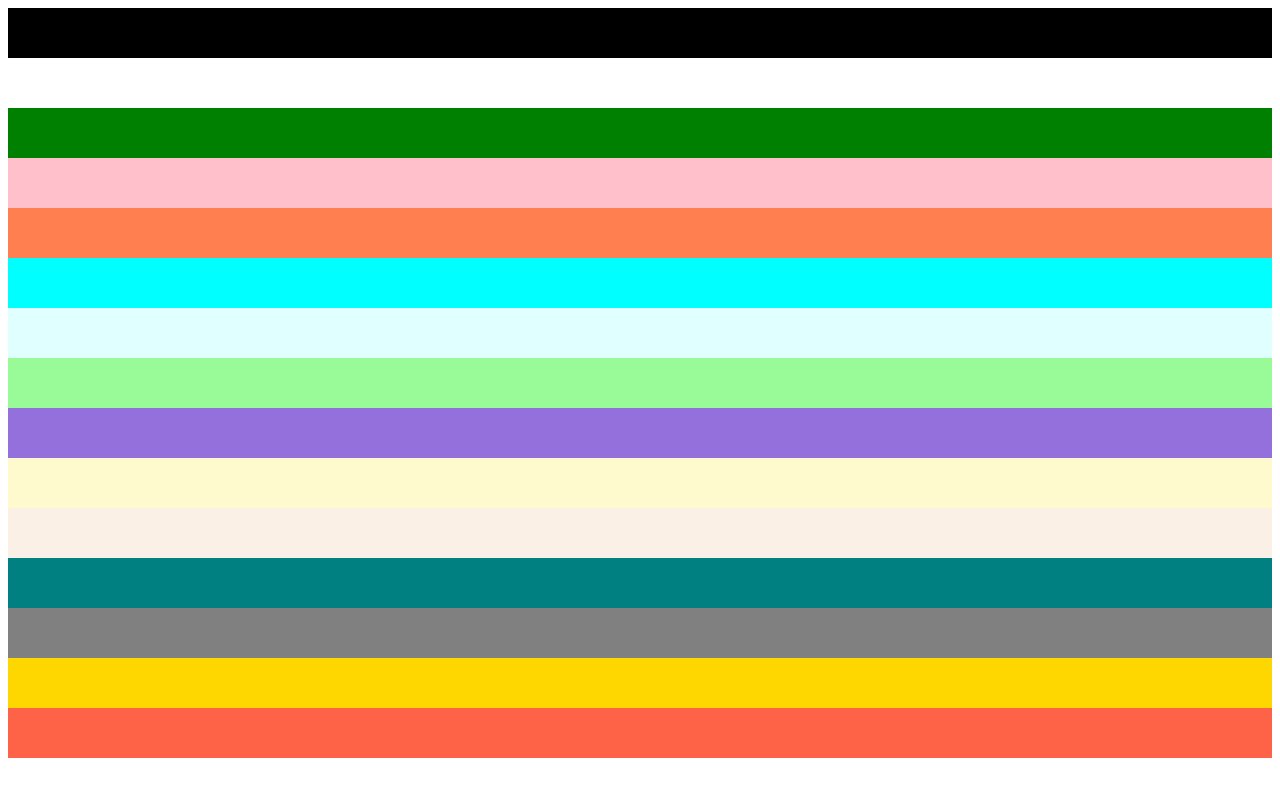
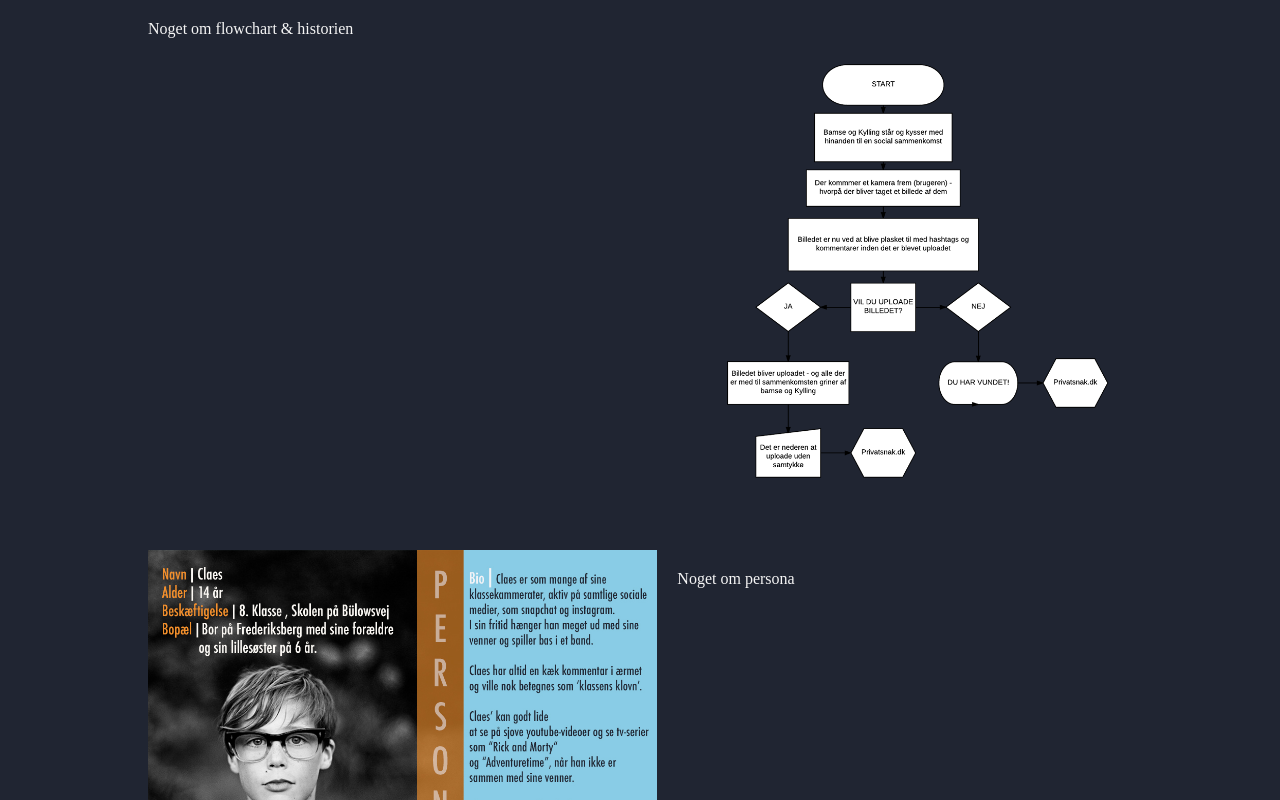
Before and after one commit to dionlefeldt/sexogsamfund, a plain HTML site: page animation.html in a window 1280 px wide. Shown: the top 800 px of the page. Drawn offline with nearby package versions, Linux system fonts and the light colour scheme.

Commit message:
added images + added CSS structure  (Missing better design layout)

```diff
--- a/animation.html
+++ b/animation.html
@@ -1,29 +1,65 @@
 <!DOCTYPE html>
-<html lang="da-DK">
+<html lang="da">
 <head>
+   <meta name="robots" content="noindex">
     <meta charset="utf-8">
     <title>Sex og Samfund - Dokumentation</title>
     <link rel="stylesheet" href="faner.css">
-    <link rel="stylesheet" href="animation.css">
+    <link rel="stylesheet" href="animation">
 </head>
 
 <body>
-
-<div id="kontakt"></div>
-<div id="scene"></div>
-<div id="historie-ide"></div>
-<div id="historiebeskrivelse"></div>
-<div id="persona"></div>
-<div id="moodboard"></div>
-<div id="styletile"></div>
-<div id="scenografi"></div>
-<div id="layoutdiagram"></div>
-<div id="sekvensdiagram"></div>
-<div id="asset-liste"></div>
-<div id="test-dokumentation"></div>
-<div id="fernisering"></div>
-<div id="trello-backlog"></div>
-<div id="burndowncharts"></div>
+<section id="kontakt"></section>
+<section id="scene"></section>
+<section id="historie_ide"></section>
+<section id="historiebeskrivelse">
+     <div class="sectionwrapper">
+    <div class="column_wide">
+     <p>Noget om flowchart & historien</p>
+      </div>
+   <div class="column_narrow">
+     <img src="indhold/flowchart.png" alt="styletile">
+      </div>
+    </div>
+</section>
+<section id="persona">
+     <div class="sectionwrapper">
+    <div class="column_wide">
+   <img src="indhold/persona_claes.jpg" alt="styletile">
+      </div>
+   <div class="column_narrow">
+     <p>Noget om persona</p>
+      </div>
+    </div>
+</section>
+<section id="moodboard">
+     <div class="sectionwrapper">
+    <div class="column_wide">
+     <p>Noget om moodboardet</p>
+      </div>
+   <div class="column_narrow">
+     <img src="indhold/moodboard.jpg" alt="styletile">
+      </div>
+    </div>
+</section>
+<section id="styletile">
+  <div class="sectionwrapper">
+    <div class="column_wide">
+   <img src="indhold/styletile.jpg" alt="styletile">
+      </div>
+   <div class="column_narrow">
+     <p>Noget om styletilet</p>
+      </div>
+    </div>
+</section>
+<section id="scenografi"></section>
+<section id="layoutdiagram"></section>
+<section id="sekvensdiagram"></section>
+<section id="asset_liste"></section>
+<section id="test_dokumentation"></section>
+<section id="fernisering"></section>
+<section id="trello_backlog"></section>
+<section id="burndowncharts"></section>
 
 
 <script src="https://code.jquery.com/jquery-3.2.0.min.js"></script>
--- a/faner.css
+++ b/faner.css
@@ -1,60 +1,135 @@
-#kontakt {
-    background-color: black;
-    height: 50px;
+* {
+    margin: 0;
+    padding: 0;
+    background-color: #202532;
 }
-#scene {
-    background-color: white;
-    height: 50px;
+
+
+img {
+    width: 100%;
 }
-#historie-ide {
-    background-color: green;
-    height: 50px;
+
+/* ------------------- FLEXBOX START ------------------ */
+
+.sectionwrapper {
+    display: flex;
+    flex-wrap: wrap;
+    height: 100%;
 }
-#historiebeskrivelse {
-    background-color: pink;
-    height: 50px;
+
+.column {
+    flex-basis: 300px;
+    flex-grow: 1;
 }
-#persona {
-    background-color: coral;
-    height: 50px;
+
+.column_content {
+    display: flex;
+    flex-wrap: wrap;
+    height: 100%;
 }
-#moodboard {
-    background-color: aqua;
-    height: 50px;
+
+.top {
+    flex-basis: 300px;
+    flex-grow: 3;
 }
-#styletile {
-    background-color: lightcyan;
-    height: 50px;
+
+.bottom {
+    align-self: flex-end;
 }
-#scenografi {
-    background-color: palegreen;
-    height: 50px;
+
+.column_wide {
+    flex-basis: 300px;
+    flex-grow: 2;
 }
-#layoutdiagram {
-    background-color: mediumpurple;
-    height: 50px;
+
+.column_narrow {
+    flex-basis: 300px;
+    flex-grow: 1;
 }
-#sekvensdiagram {
-    background-color: lemonchiffon;
-    height: 50px;
+
+.color {
+    flex-basis: 300px;
+    flex-grow: 1;
 }
-#asset-liste {
-    background-color: linen;
-    height: 50px;
+
+.color_content {
+    display: flex;
+    flex-wrap: wrap;
 }
-#test-dokumentation {
-    background-color: teal;
-    height: 50px;
+
+.content {
+    flex-basis: 300px;
+    flex-grow: 2;
 }
-#fernisering {
-   background-color: gray;
-    height: 50px;
+
+
+/* -------------------- FLEXBOX END ------------------- */
+
+/* ------------------- SECTIONS START -------------------*/
+
+#kontakt,
+#scene,
+#historie_ide,
+#historiebeskrivelse,
+#persona,
+#moodboard,
+#styletile
+#scenografi
+#layoutdiagram
+#sekvensdiagram
+#asset_liste
+#test_dokumentation
+#fernisering
+#trello_backlog
+#burndowncharts {
+    margin-left: auto;
+    margin-right: auto;
+    width: 1024px;
 }
-#trello-backlog {
-    background-color: gold;
-    height: 50px;
+
+
+
+/* ------------------- SECTIONS END --------------------*/
+
+/*------------------ COLUMNS START ---------------------*/
+
+.column_wide {
+    flex-basis: 400px;
+    flex-grow: 2;
+    display: flex;
+    padding-left: 20px;
 }
-#burndowncharts {
-    background-color: tomato;
-    height: 50px;
+
+.column_narrow {
+    flex-basis: 400px;
+    flex-grow: 1;
+    display: flex;
+    flex-direction: column;
+    padding-left: 20px;
+    padding-right: 20px;
 }
+
+.column {
+    flex-grow: 1;
+    flex-basis: 200px;
+    padding: 15px;
+}
+
+.column_content {
+    display: flex;
+    flex-wrap: wrap;
+    height: 100%;
+}
+
+/*------------------- COLUMNS END ---------------------*/
+
+
+/*------------- TEXT STYLING START -----------------*/
+
+p {
+    padding-top: 20px;
+    color: whitesmoke;
+}
+
+
+/*--------------- TEXT STYLING END ------------------*/
```
Also changed, not shown: test.html (added, +41 -0 lines), Indhold/flowchart.png (added), Indhold/moodboard.jpg (added), Indhold/persona_claes.jpg (added), Indhold/styletile.jpg (added), 3 other files.
